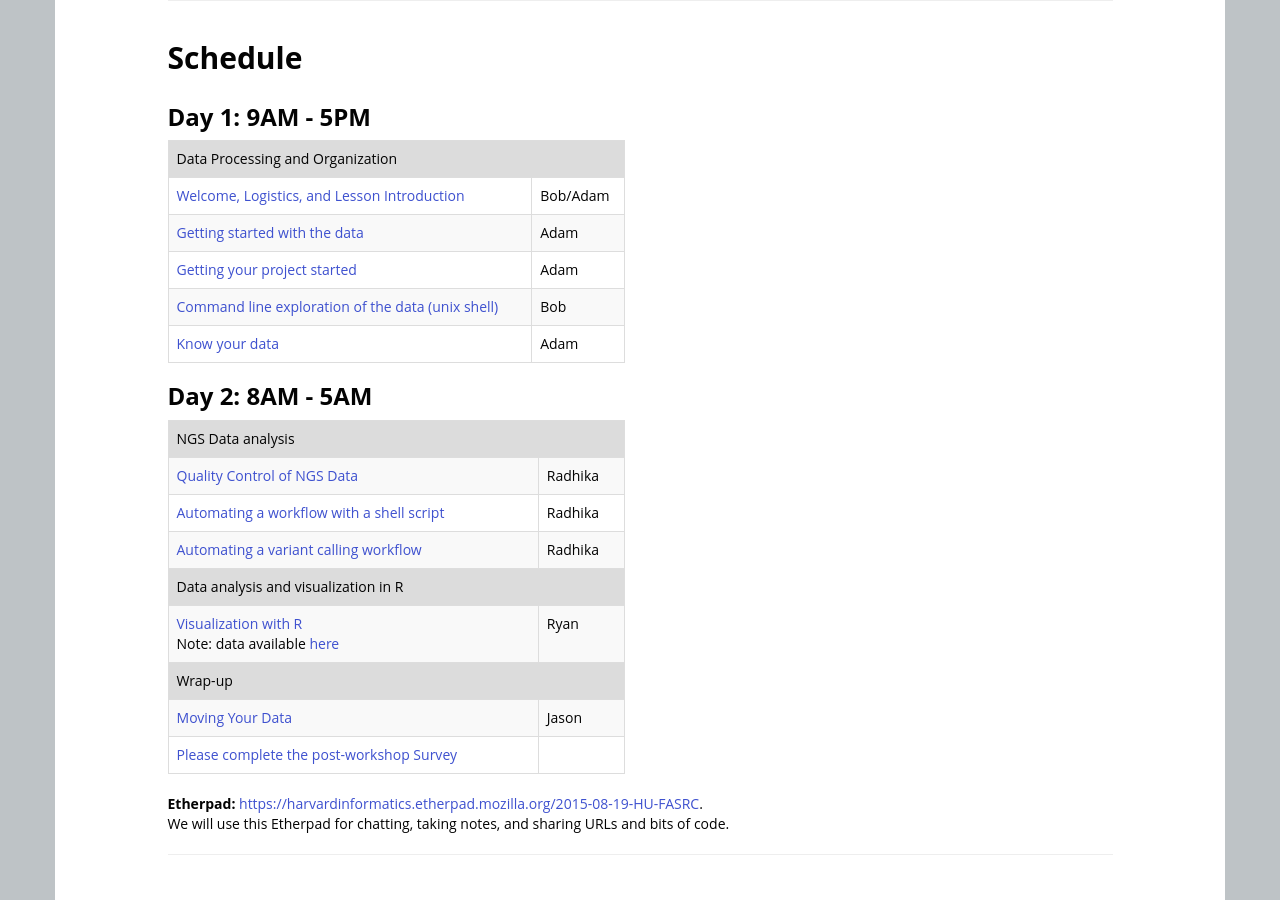
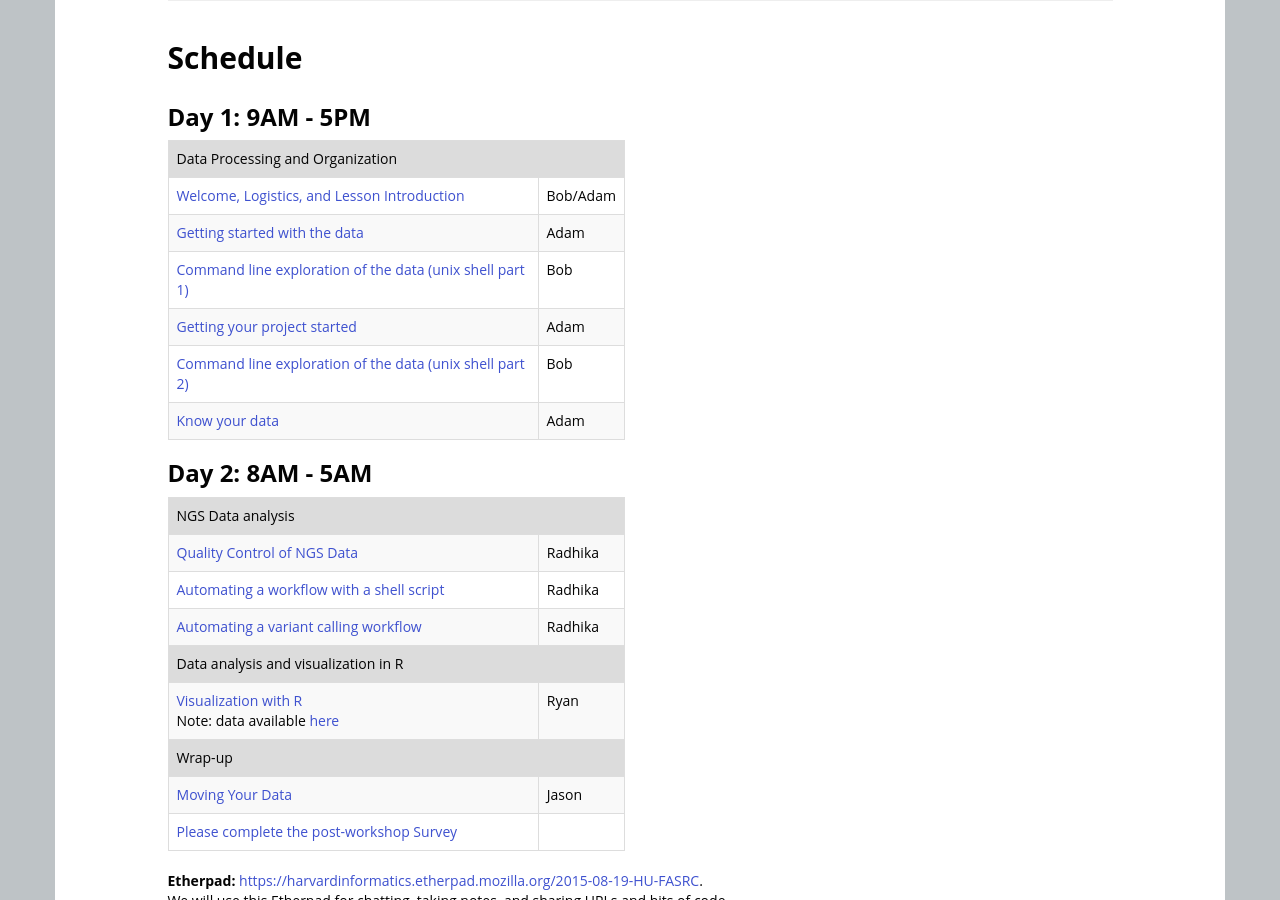
Before and after one commit to devbioinfoguy/2015-07-30-ASPB, a Jekyll site: the page built from index.html, in a window 1280 px wide and 900 px high, scrolled down 1196 px. Built offline with Jekyll 4.4.1, drawn with Linux system fonts in a browser that asks for light colours; nearby versions of some CDN libraries; library files that are not in the unit come from our copies.

Commit message:
changes to agenda order

```diff
--- a/index.html
+++ b/index.html
@@ -191,6 +191,7 @@ Participants should bring their laptops and plan to participate actively. By the
       <tr>
         <td colspan=2 style="background:gainsboro">Data Processing and Organization</td>
       </tr>
+
       <tr>
         <td>
           <a href="https://github.com/adamfreedman/datadescription-genomics/blob/master/lessons/01-intro-to-ecoli-evo-experient.md">Welcome, Logistics, and Lesson Introduction
@@ -199,7 +200,7 @@ Participants should bring their laptops and plan to participate actively. By the
             Bob/Adam
         </td>
       </tr>
-      </tr>
+
       <tr>
         <td>
           <a href="https://github.com/adamfreedman/datadescription-genomics/blob/master/lessons/02-examining-sra-runtable.md">
@@ -210,6 +211,19 @@ Participants should bring their laptops and plan to participate actively. By the
             Adam
         </td>
       </tr>
+
+      <tr>
+        <td>
+            <a href="https://github.com/devbioinfoguy/shell-genomics/tree/gh-pages/lessons">
+              Command line exploration of the data (unix shell part 1)
+            </a>
+        </td>
+        <td>
+            Bob
+        </td
+      </tr>
+
+      <tr>
          <td>
           <a href="https://github.com/adamfreedman/organization-genomics/blob/gh-pages/lessons/01_intro_organization.md">
             Getting your project started
@@ -222,15 +236,16 @@ Participants should bring their laptops and plan to participate actively. By the
 
       <tr>
         <td>
-          <a href=https://github.com/JasonJWilliamsNY/datadescription-genomics/blob/master/lessons">
-            <a href="https://github.com/mckays630/shell-genomics/tree/gh-pages/lessons">
-              Command line exploration of the data (unix shell)
+
+            <a href="https://github.com/devbioinfoguy/shell-genomics/tree/gh-pages/lessons">
+              Command line exploration of the data (unix shell part 2)
             </a>
         </td>
         <td>
             Bob
         </td
       </tr>
+
            <tr>
         <td>
           <a href="https://github.com/adamfreedman/knowyourdata-genomics/blob/gh-pages/lessons/01-know_your_data.md">
```
